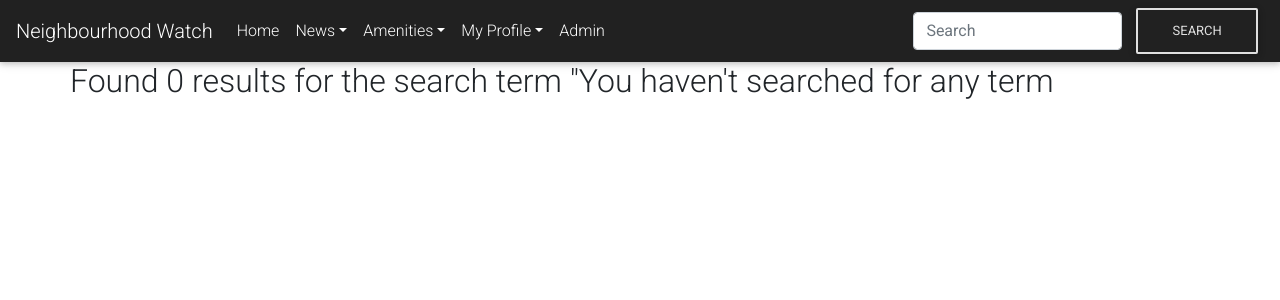
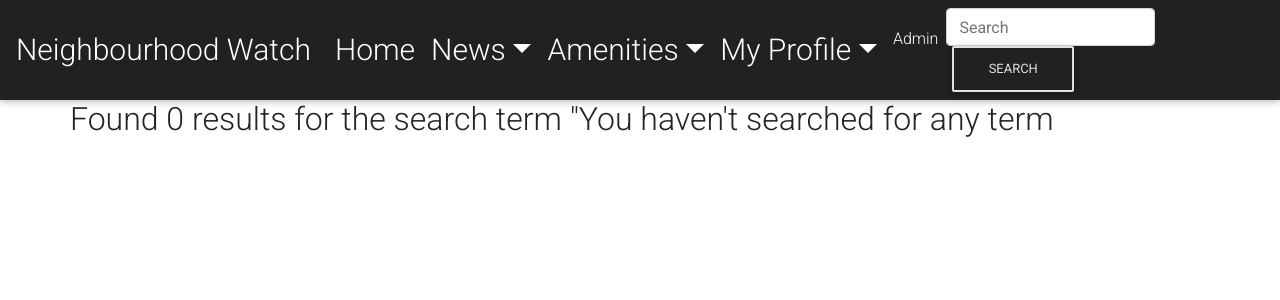
Before and after one commit to catherine244/Neighbourhood, a Django app: page /search/ in a window 1280 px wide. Shown: the top 300 px of the page. Run offline with Django 3.2, Linux system fonts and the light colour scheme; the visitor is signed in with stand-in values (Sample User, id 1); some libraries are stand-ins or nearby versions.

Commit message:
increased font-size for navbar

```diff
--- a/watch/templates/navbar.html
+++ b/watch/templates/navbar.html
@@ -10,7 +10,7 @@
 <link href="https://cdnjs.cloudflare.com/ajax/libs/mdbootstrap/4.13.0/css/mdb.min.css" rel="stylesheet">
 
 <nav class="navbar navbar-expand-lg navbar-dark bg-dark">
-  <a class="navbar-brand" href="/">Neighbourhood Watch</a>
+  <a class="navbar-brand" href="/"style=font-size:30px;>Neighbourhood Watch</a>
   <button class="navbar-toggler" type="button" data-toggle="collapse" data-target="#navbarSupportedContent"
     aria-controls="navbarSupportedContent" aria-expanded="false" aria-label="Toggle navigation">
     <span class="navbar-toggler-icon"></span>
@@ -19,39 +19,39 @@
   <div class="collapse navbar-collapse" id="navbarSupportedContent">
     <ul class="navbar-nav mr-auto">
       <li class="nav-item">
-        <a class="nav-link" href="/">Home</a>
+        <a class="nav-link" href="/"style=font-size:30px;>Home</a>
       </li>
       <li class="nav-item dropdown">
           <a class="nav-link dropdown-toggle" id="navbarDropdownMenuLink" data-toggle="dropdown"
-              aria-haspopup="true" aria-expanded="false">News</a>
+              aria-haspopup="true" aria-expanded="false"style=font-size:30px;>News</a>
           <div class="dropdown-menu dropdown-primary" aria-labelledby="navbarDropdownMenuLink">
-              <a class="dropdown-item" href="{% url 'notifications' %}">Alerts</a>
+              <a class="dropdown-item" href="{% url 'notifications' %}"style=font-size:20px;>Alerts</a>
               <hr>
-              <a class="dropdown-item" href="{% url 'blog' %}">Neighbourhood Posts</a>
+              <a class="dropdown-item" href="{% url 'blog' %}"style=font-size:20px;>Neighbourhood Posts</a>
           </div>
       </li>
       <li class="nav-item dropdown">
           <a class="nav-link dropdown-toggle" id="navbarDropdownMenuLink" data-toggle="dropdown"
-              aria-haspopup="true" aria-expanded="false">Amenities</a>
+              aria-haspopup="true" aria-expanded="false"style=font-size:30px;>Amenities</a>
           <div class="dropdown-menu dropdown-primary" aria-labelledby="navbarDropdownMenuLink">
-              <a class="dropdown-item" href="{% url 'authorities' %}">Authorities</a>
+              <a class="dropdown-item" href="{% url 'authorities' %}"style=font-size:20px;>Authorities</a>
               <hr>
-              <a class="dropdown-item" href="{% url 'businesses' %}">Businesses</a>
+              <a class="dropdown-item" href="{% url 'businesses' %}"style=font-size:20px;>Businesses</a>
               <hr>
-              <a class="dropdown-item" href="{% url 'health' %}">Health Services</a>
+              <a class="dropdown-item" href="{% url 'health' %}"style=font-size:20px;>Health Services</a>
           </div>
       </li>
 
       {% if user.is_authenticated %}
       <li class="nav-item dropdown">
           <a class="nav-link dropdown-toggle" id="navbarDropdownMenuLink" data-toggle="dropdown"
-              aria-haspopup="true" aria-expanded="false">My Profile</a>
+              aria-haspopup="true" aria-expanded="false"style=font-size:30px;>My Profile</a>
           <div class="dropdown-menu dropdown-primary" aria-labelledby="navbarDropdownMenuLink">
-              <a class="dropdown-item" href="{% url 'my-profile' %}">Profile</a>
+              <a class="dropdown-item" href="{% url 'my-profile' %}"style=font-size:20px;>Profile</a>
               <hr>
-              <a class="dropdown-item" href="{% url 'update-profile' %}">Edit Profile</a>
+              <a class="dropdown-item" href="{% url 'update-profile' %}"style=font-size:20px;>Edit Profile</a>
               <hr>
-              <a class="dropdown-item" href="/logout">Logout</a>
+              <a class="dropdown-item" href="/logout"style=font-size:20px;>Logout</a>
           </div>
       </li>
       {% else %}
```
